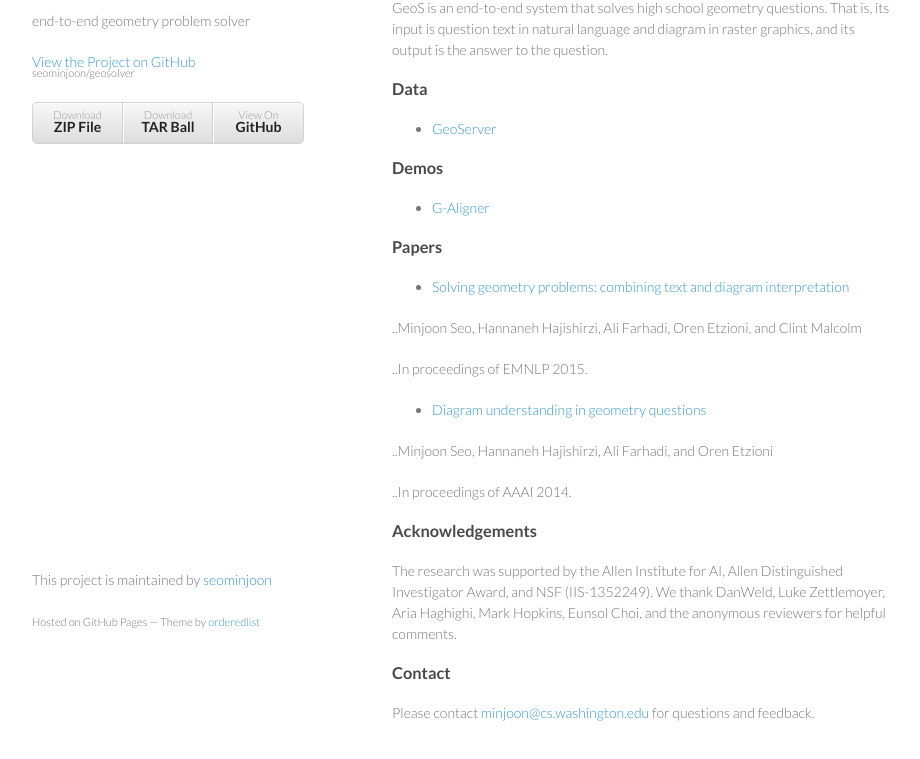
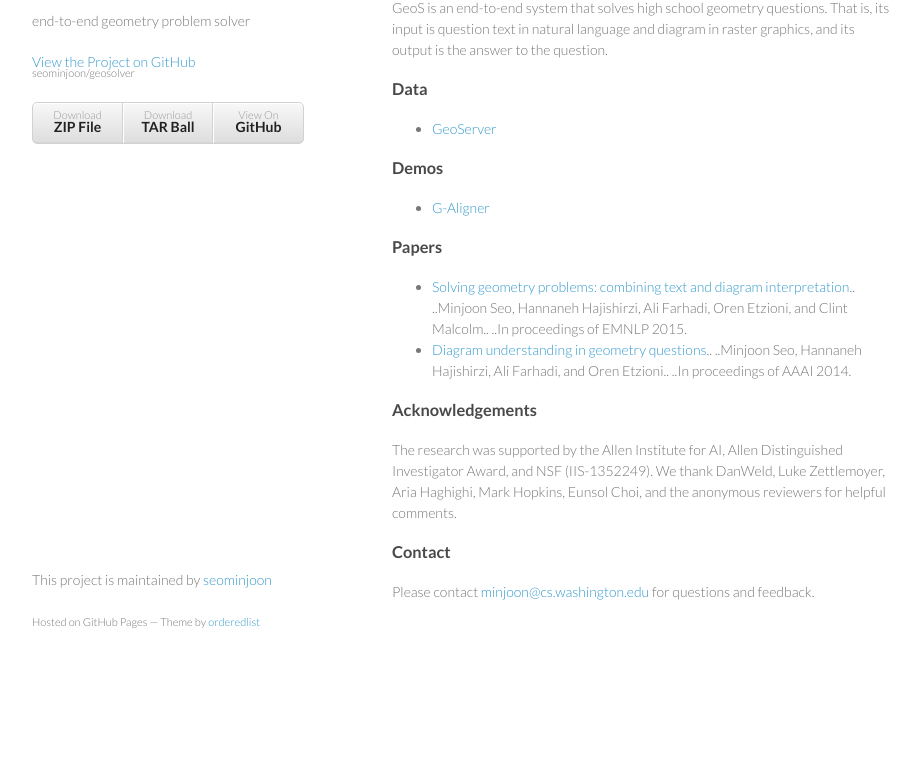
Before and after one commit to seominjoon/geosolver, a plain HTML site: page index.html in a window 1280 px wide. Shown: the part 99-858 px from the top of the page, without its empty margins (178-1098 px from the left). After the commit the page ends 800 px from the top, so only its background shows below. Drawn offline with Linux system fonts and the light colour scheme.

```diff
--- a/index.html
+++ b/index.html
@@ -51,20 +51,15 @@
 <a id="papers" class="anchor" href="#papers" aria-hidden="true"><span class="octicon octicon-link"></span></a>Papers</h3>
 
 <ul>
-<li><a href="http://seominjoon.github.io/geosolver/images/emnlp2015.pdf">Solving geometry problems: combining text and diagram interpretation</a></li>
+<li>
+<a href="http://seominjoon.github.io/geosolver/images/emnlp2015.pdf">Solving geometry problems: combining text and diagram interpretation</a>..
+..Minjoon Seo, Hannaneh Hajishirzi, Ali Farhadi, Oren Etzioni, and Clint Malcolm..
+..In proceedings of EMNLP 2015.</li>
+<li>
+<a href="http://seominjoon.github.io/geosolver/images/aaai2014.pdf">Diagram understanding in geometry questions</a>..
+..Minjoon Seo, Hannaneh Hajishirzi, Ali Farhadi, and Oren Etzioni..
+..In proceedings of AAAI 2014.</li>
 </ul>
-
-<p>..Minjoon Seo, Hannaneh Hajishirzi, Ali Farhadi, Oren Etzioni, and Clint Malcolm</p>
-
-<p>..In proceedings of EMNLP 2015.</p>
-
-<ul>
-<li><a href="http://seominjoon.github.io/geosolver/images/aaai2014.pdf">Diagram understanding in geometry questions</a></li>
-</ul>
-
-<p>..Minjoon Seo, Hannaneh Hajishirzi, Ali Farhadi, and Oren Etzioni</p>
-
-<p>..In proceedings of AAAI 2014.</p>
 
 <h3>
 <a id="acknowledgements" class="anchor" href="#acknowledgements" aria-hidden="true"><span class="octicon octicon-link"></span></a>Acknowledgements</h3>
--- a/params.json
+++ b/params.json
@@ -1 +1 @@
-{"name":"GeoS","tagline":"end-to-end geometry problem solver","body":"### About\r\nGeoS is an end-to-end system that solves high school geometry questions. That is, its input is question text in natural language and diagram in raster graphics, and its output is the answer to the question. \r\n\r\n### Data\r\n- [GeoServer](https://github.com/seominjoon/GeoServer)\r\n\r\n### Demos\r\n- [G-Aligner](http://trusty.cs.washington.edu:9239/vpsel/)\r\n\r\n### Papers\r\n- [Solving geometry problems: combining text and diagram interpretation](http://seominjoon.github.io/geosolver/images/emnlp2015.pdf)\r\n\r\n..Minjoon Seo, Hannaneh Hajishirzi, Ali Farhadi, Oren Etzioni, and Clint Malcolm\r\n\r\n..In proceedings of EMNLP 2015.\r\n- [Diagram understanding in geometry questions](http://seominjoon.github.io/geosolver/images/aaai2014.pdf)\r\n\r\n..Minjoon Seo, Hannaneh Hajishirzi, Ali Farhadi, and Oren Etzioni\r\n\r\n..In proceedings of AAAI 2014.\r\n\r\n### Acknowledgements\r\nThe research was supported by the Allen Institute for AI, Allen Distinguished Investigator Award, and NSF (IIS-1352249). We thank DanWeld, Luke Zettlemoyer, Aria Haghighi, Mark Hopkins, Eunsol Choi, and the anonymous reviewers for helpful comments.\r\n\r\n### Contact\r\nPlease contact [minjoon@cs.washington.edu](mailto:minjoon@cs.washington.edu) for questions and feedback.\r\n","google":"UA-39035380-4","note":"Don't delete this file! It's used internally to help with page regeneration."}
+{"name":"GeoS","tagline":"end-to-end geometry problem solver","body":"### About\r\nGeoS is an end-to-end system that solves high school geometry questions. That is, its input is question text in natural language and diagram in raster graphics, and its output is the answer to the question. \r\n\r\n### Data\r\n- [GeoServer](https://github.com/seominjoon/GeoServer)\r\n\r\n### Demos\r\n- [G-Aligner](http://trusty.cs.washington.edu:9239/vpsel/)\r\n\r\n### Papers\r\n- [Solving geometry problems: combining text and diagram interpretation](http://seominjoon.github.io/geosolver/images/emnlp2015.pdf)..\r\n..Minjoon Seo, Hannaneh Hajishirzi, Ali Farhadi, Oren Etzioni, and Clint Malcolm..\r\n..In proceedings of EMNLP 2015.\r\n- [Diagram understanding in geometry questions](http://seominjoon.github.io/geosolver/images/aaai2014.pdf)..\r\n..Minjoon Seo, Hannaneh Hajishirzi, Ali Farhadi, and Oren Etzioni..\r\n..In proceedings of AAAI 2014.\r\n\r\n### Acknowledgements\r\nThe research was supported by the Allen Institute for AI, Allen Distinguished Investigator Award, and NSF (IIS-1352249). We thank DanWeld, Luke Zettlemoyer, Aria Haghighi, Mark Hopkins, Eunsol Choi, and the anonymous reviewers for helpful comments.\r\n\r\n### Contact\r\nPlease contact [minjoon@cs.washington.edu](mailto:minjoon@cs.washington.edu) for questions and feedback.\r\n","google":"UA-39035380-4","note":"Don't delete this file! It's used internally to help with page regeneration."}
```
